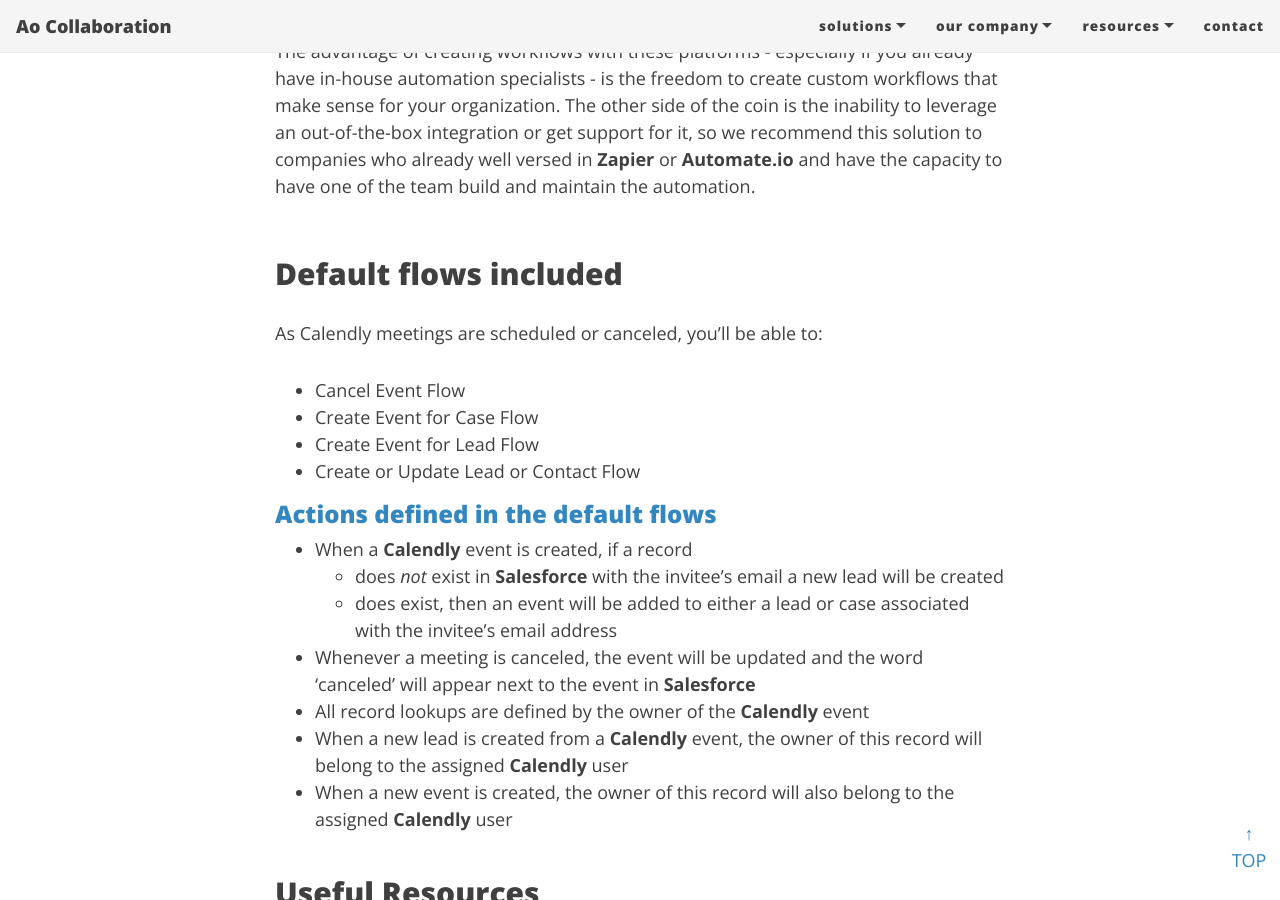
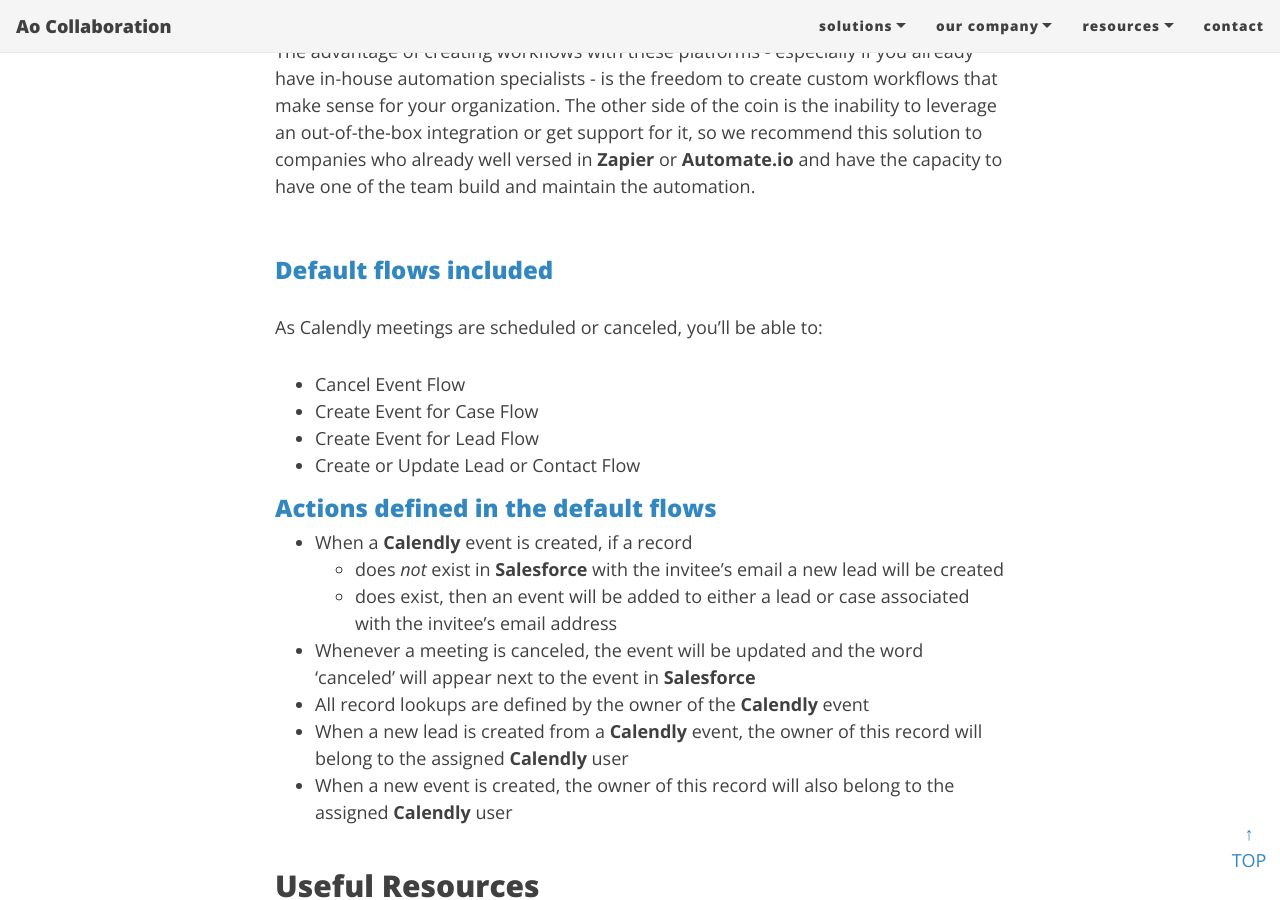
Before and after one commit to Ao-Collaboration/Ao-Collaboration.github.io, a Jekyll site: the page built from _posts/2021-04-27-calendly-salesforce.md, in a window 1280 px wide and 900 px high, scrolled down 1877 px. Built offline with Jekyll 4.4.1, drawn with Linux system fonts in a browser that asks for light colours; nearby versions of some CDN libraries; comment, search, counter and statistics services are not loaded.

```diff
--- a/_posts/2021-04-27-calendly-salesforce.md
+++ b/_posts/2021-04-27-calendly-salesforce.md
@@ -36,7 +36,7 @@ The advantage of creating workflows with these platforms - especially if you alr
 <br/>
 <br/>
 
-## Default flows included
+### Default flows included
 As Calendly meetings are scheduled or canceled, you’ll be able to:
 * Cancel Event Flow
 * Create Event for Case Flow
```
